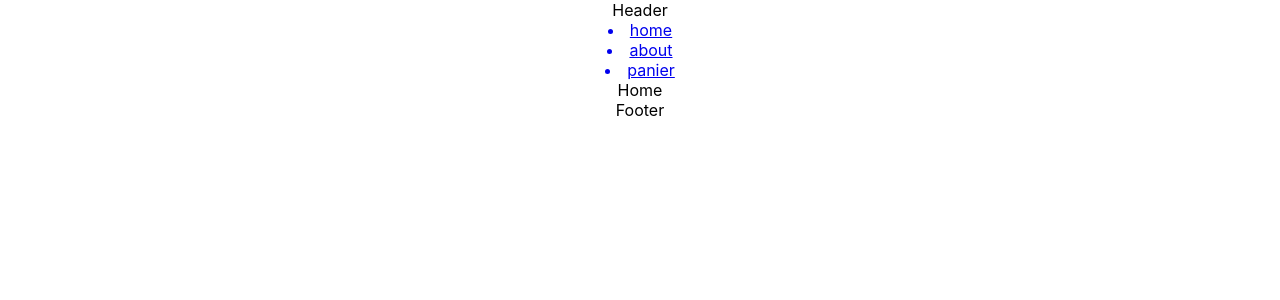
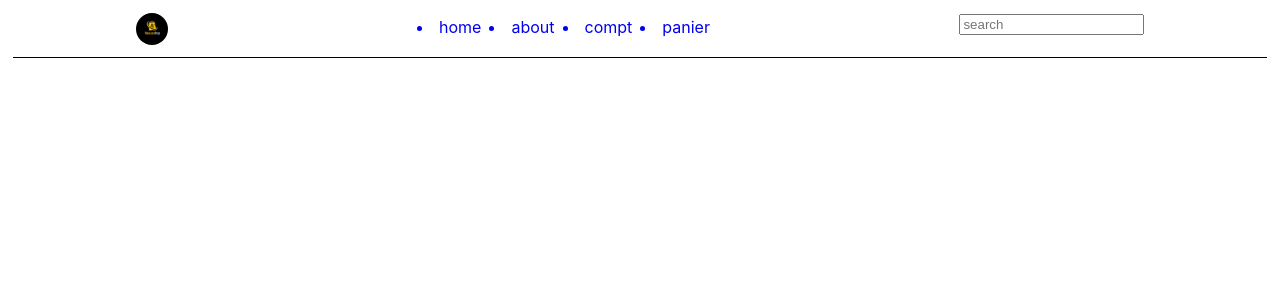
Before and after one commit to ouamarawl/nexus-shop, a React (Create React App) app in the folder frontend/: page / in a window 1280 px wide. Shown: the top 300 px of the page. Built offline with nearby package versions, Linux system fonts and the light colour scheme; no server answers.

Commit message:
header commencement

```diff
--- a/frontend/package.json
+++ b/frontend/package.json
@@ -4,6 +4,7 @@
   "private": true,
   "dependencies": {
     "cra-template": "1.2.0",
+    "fuse.js": "^7.1.0",
     "react": "^19.0.0",
     "react-dom": "^19.0.0",
     "react-router-dom": "^7.1.5",
--- /dev/null
+++ b/frontend/src/component/Searchbar/Searchbar.css
@@ -0,0 +1,18 @@
+.container_search_bar {
+  display: flex;
+  justify-content: center;
+  text-align: center;
+  margin-bottom: 1%;
+}
+.text_btn {
+  height: 10%;
+  width: 10%;
+}
+.input {
+  height: 10%;
+  width: 10%;
+}
+#btn {
+  height: 2px;
+  width: 2px;
+}
--- /dev/null
+++ b/frontend/src/component/Searchbar/Searchbar.js
@@ -0,0 +1,64 @@
+import React from 'react';
+import './Searchbar.css';
+import Fuse from 'fuse.js';
+import  { useEffect, useState } from "react";
+
+function Searchbar() {
+   const [produits, setProduits] = useState([]);
+    // Fonction pour récupérer les produits depuis l'API
+    useEffect(() => {
+      fetch("http://localhost:5050/api/produits")
+        .then((response) => response.json())
+        .then((data) => {
+          console.log("Produits chargés :", data);
+          setProduits(data);
+        })
+        .catch((error) => console.error("Erreur de chargement :", error));
+    }, []);
+  const search = () => {
+    const Recherche = document.getElementById('input').value.trim();
+    const Resultas = document.getElementById('partie_de_resultas');
+    Resultas.innerHTML = "";
+
+    // Configuration de Fuse.js
+    const options = {
+      keys: ['titre'], // Rechercher uniquement dans les titres des produits
+      threshold: 0.4, // Tolérance pour les fautes (0 : strict, 1 : très tolérant)
+    };
+
+    const fuse = new Fuse(produits, options);
+    const resultats = fuse.search(Recherche);
+
+    if (resultats.length > 0) {
+      resultats.forEach(({ item }) => {
+
+        const productCard = document.createElement('div');
+        productCard.innerHTML = `
+          <div class="container_card">
+            <h3>${item.title}</h3>
+            <img src="${item.image}" alt="${item.titre}">
+            <p>${item.description}</p>
+            <p>Prix : ${item.prix} €</p>
+          </div>
+        `;
+        Resultas.appendChild(productCard);
+      });
+    } else {
+      Resultas.textContent = "Aucun résultat trouvé pour cette recherche.";
+    }
+  };
+  return (
+    <div className='search_bar' >
+        <div className='container_search_bar'>
+        <div className='partie_de_recheres'>
+         <input id='input' type="search" placeholder="search"/>
+         {/* <button id='btn' onClick={search}><p id='text_btn'>Rechercher</p></button> */}
+        </div>
+        <div className='partie_de_resultas' id='partie_de_resultas'>
+        </div>
+        </div>
+    </div>
+  )
+}
+
+export default Searchbar
--- a/frontend/src/component/footer/Footer.js
+++ b/frontend/src/component/footer/Footer.js
@@ -2,7 +2,7 @@ import React from 'react'
 
 function Footer() {
   return (
-    <div>Footer</div>
+    <div></div>
   )
 }
 
--- /dev/null
+++ b/frontend/src/component/header/Header.css
@@ -0,0 +1,26 @@
+.navbar {
+    display: flex;
+    justify-content: space-around;
+    text-align: center;
+    margin: 1%;
+    border-bottom: solid black 1px;
+
+}
+.navbar li,a{
+    margin: 2px;
+    text-decoration: none;
+}
+.navbar img{
+    height: 2rem;
+    width: 2rem;
+    border-radius: 100%;
+    margin-bottom: 1%;
+    /* margin: 2rem; */
+}
+.list-navbar {
+    display: flex;
+    justify-content: space-between;
+    text-align: center;
+    /* margin: 1rem;     */
+    margin-bottom: 1%;
+}
--- a/frontend/src/component/header/Header.js
+++ b/frontend/src/component/header/Header.js
@@ -1,14 +1,21 @@
 import React from 'react'
 import { Link } from 'react-router-dom'
-
+import nexus from '../Assets/nexus.jpg'
+import './Header.css'
+import Searchbar from '../Searchbar/Searchbar'
 function Header() {
   return (
-    <div>
-        Header
-        <Link to='/' ><li>home</li></Link>
-        <Link to='/about' ><li>about</li></Link>
-        <Link to='/panier' ><li>panier</li></Link>
+<div className='navbar'>
+    <img src={nexus} alt='nexus'/>
+    <div className='list-navbar' style={{ textDecoration: 'none' }}>
+        <Link to='/'><li>home</li></Link>
+        <Link to='/about'><li>about</li></Link>
+        <Link to='/compt'><li>compt</li></Link>
+        <Link to='/panier'><li>panier</li></Link>
     </div>
+        <Searchbar/>
+    </div>
+
   )
 }
 
--- a/frontend/src/pages/home/Home.js
+++ b/frontend/src/pages/home/Home.js
@@ -2,7 +2,7 @@ import React from 'react'
 
 function Home() {
   return (
-    <div>Home</div>
+    <div></div>
   )
 }
 
```
Also changed, not shown: frontend/src/component/Assets/nexus.jpg (added), 1 other file (tests, documents, lock files or other folders).
